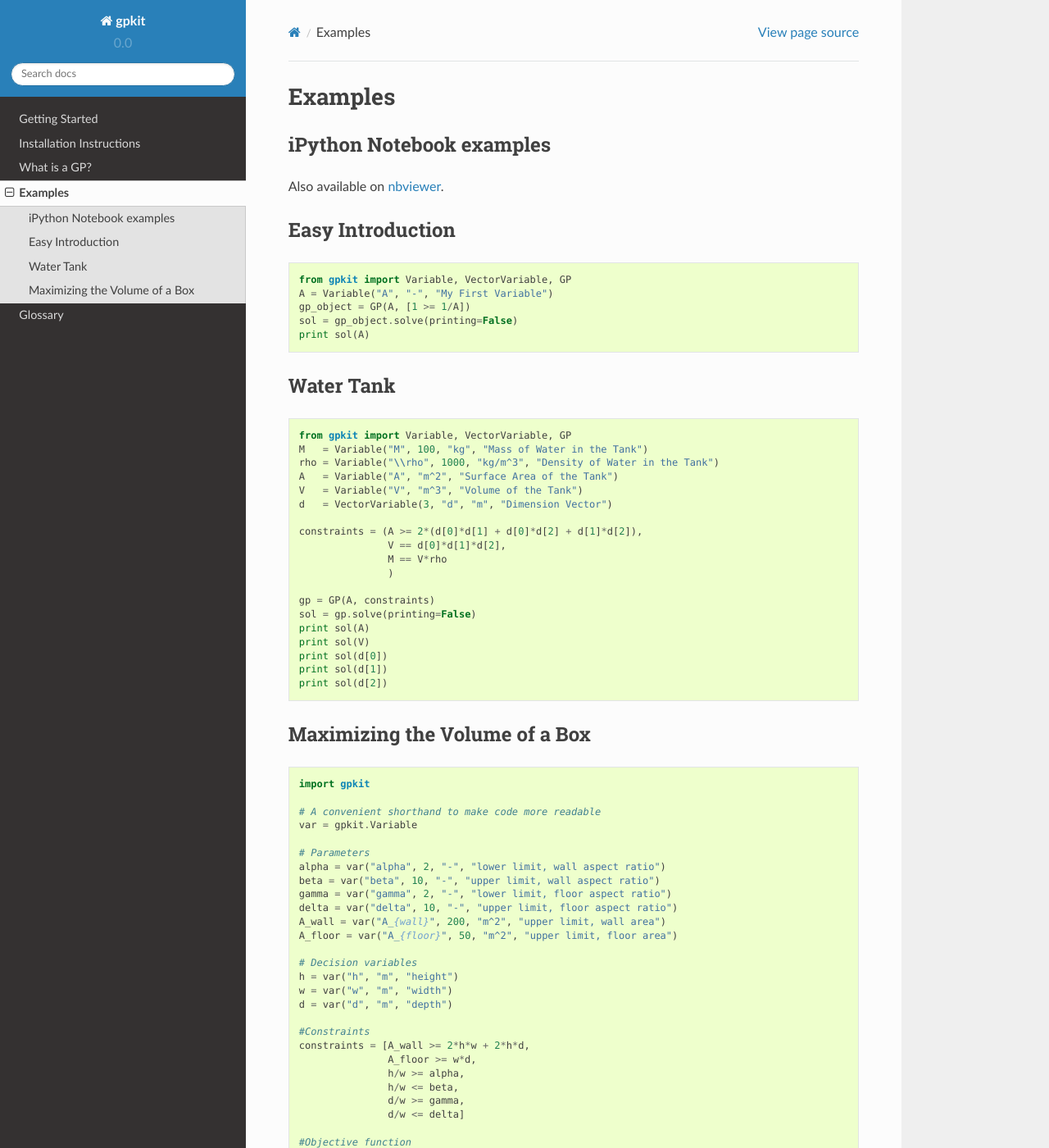
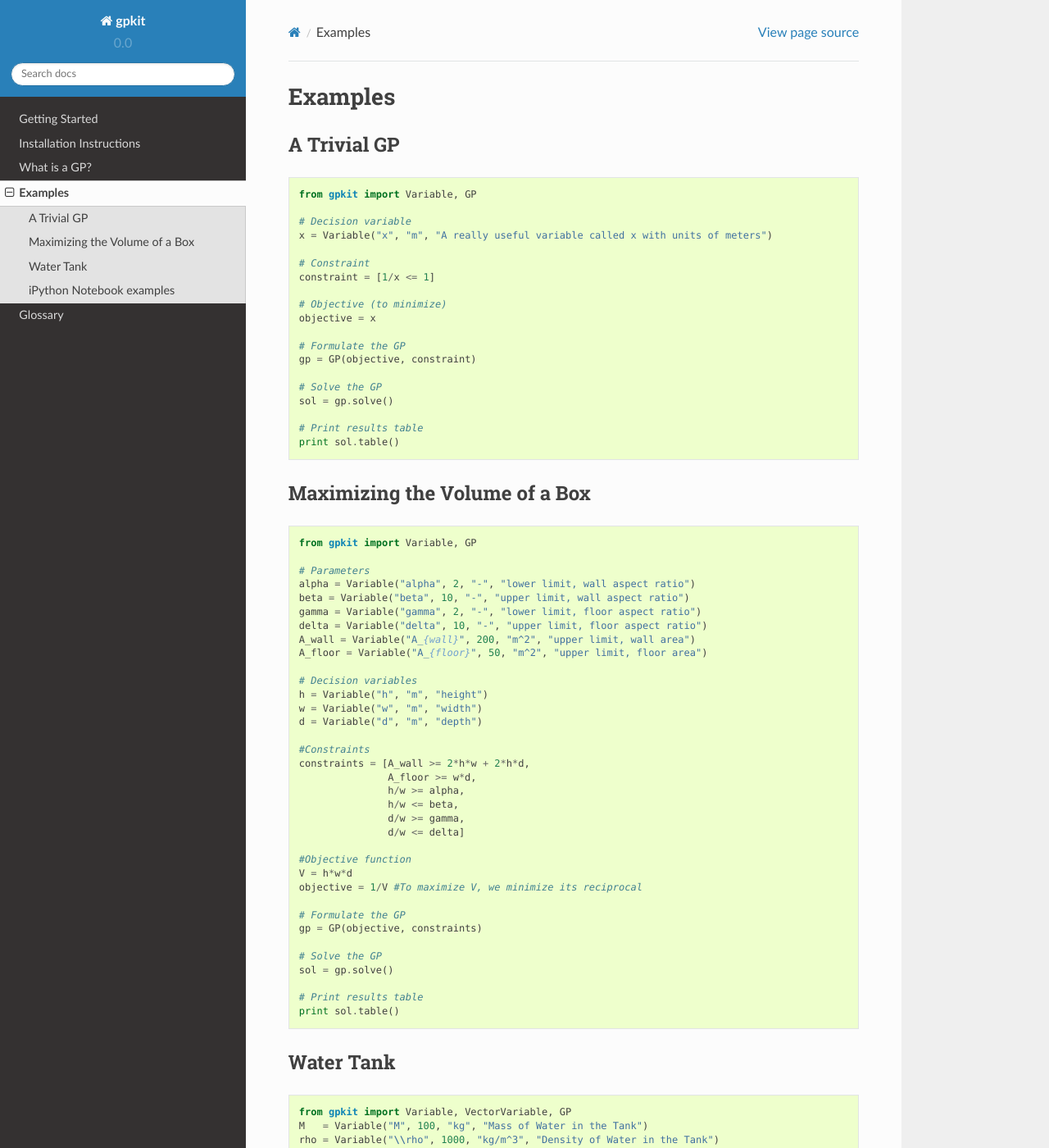
Before and after one commit to convexengineering/gpkit, a Sphinx documentation site: the page built from docs/source/examples.rst, in a window 1280 px wide and 1400 px high. Shown: the whole window at 82% size. Built offline with Sphinx 7.4.7 and the Read the Docs theme 2.0.0, drawn with Linux system fonts in a browser that asks for light colours; pages that are not in the unit, such as notebooks, are missing from menus; some of the changed text lies outside the part shown.

Commit message:
all the editing

```diff
--- a/docs/source/examples.rst
+++ b/docs/source/examples.rst
@@ -1,5 +1,25 @@
 Examples
 ********
+
+A Trivial GP
+============
+.. literalinclude:: examples/x_greaterthan_1.py
+
+Maximizing the Volume of a Box
+==============================
+.. literalinclude:: examples/simple_box.py
+
+Water Tank
+==========
+.. literalinclude:: examples/water_tank.py
+
+.. Comments:
+
+..
+    .. literalinclude:: code/simple_box.py
+        :language: python
+        :emphasize-lines: 2-4, 6
+        :lines: 1-7
 
 iPython Notebook examples
 =========================
@@ -12,26 +32,6 @@ Also available on `nbviewer <http://nbviewer.ipython.org/github/convexopt/gpkit/
        ipynb/Box/Box.rst
 
 
-Easy Introduction
-=================
-.. literalinclude:: examples/A_greaterthan_1.py
-
-Water Tank
-==========
-.. literalinclude:: examples/water_tank.py
-
-Maximizing the Volume of a Box
-==============================
-.. literalinclude:: examples/simple_box.py
-
-.. Comments:
-
-..
-    .. literalinclude:: code/simple_box.py
-        :language: python
-        :emphasize-lines: 2-4, 6
-        :lines: 1-7
-
 .. http://sphinx-doc.org/markup/code.html
 
 .. * As many examples as we feel are useful to demonstrate the different capabilities of gpkit
--- a/docs/source/examples/A_greaterthan_1.py
+++ /dev/null
@@ -1,5 +0,0 @@
-from gpkit import Variable, VectorVariable, GP
-A = Variable("A", "-", "My First Variable")
-gp_object = GP(A, [1 >= 1/A])
-sol = gp_object.solve(printing=False)
-print sol(A)
--- a/docs/source/examples/simple_box.py
+++ b/docs/source/examples/simple_box.py
@@ -1,20 +1,17 @@
-import gpkit
-
-# A convenient shorthand to make code more readable
-var = gpkit.Variable
+from gpkit import Variable, GP
 
 # Parameters
-alpha = var("alpha", 2, "-", "lower limit, wall aspect ratio")
-beta = var("beta", 10, "-", "upper limit, wall aspect ratio")
-gamma = var("gamma", 2, "-", "lower limit, floor aspect ratio")
-delta = var("delta", 10, "-", "upper limit, floor aspect ratio")
-A_wall = var("A_{wall}", 200, "m^2", "upper limit, wall area")
-A_floor = var("A_{floor}", 50, "m^2", "upper limit, floor area")
+alpha = Variable("alpha", 2, "-", "lower limit, wall aspect ratio")
+beta = Variable("beta", 10, "-", "upper limit, wall aspect ratio")
+gamma = Variable("gamma", 2, "-", "lower limit, floor aspect ratio")
+delta = Variable("delta", 10, "-", "upper limit, floor aspect ratio")
+A_wall = Variable("A_{wall}", 200, "m^2", "upper limit, wall area")
+A_floor = Variable("A_{floor}", 50, "m^2", "upper limit, floor area")
 
 # Decision variables
-h = var("h", "m", "height")
-w = var("w", "m", "width")
-d = var("d", "m", "depth")
+h = Variable("h", "m", "height")
+w = Variable("w", "m", "width")
+d = Variable("d", "m", "depth")
 
 #Constraints
 constraints = [A_wall >= 2*h*w + 2*h*d,
@@ -26,10 +23,10 @@ constraints = [A_wall >= 2*h*w + 2*h*d,
 
 #Objective function
 V = h*w*d
-objective = 1/V #Standard form is to minimize the objective function
+objective = 1/V #To maximize V, we minimize its reciprocal
 
 # Formulate the GP
-gp = gpkit.GP(objective, constraints)
+gp = GP(objective, constraints)
 
 # Solve the GP
 sol = gp.solve()
--- /dev/null
+++ b/docs/source/examples/x_greaterthan_1.py
@@ -0,0 +1,19 @@
+from gpkit import Variable, GP
+
+# Decision variable
+x = Variable("x", "m", "A really useful variable called x with units of meters")
+
+# Constraint
+constraint = [1/x <= 1]
+
+# Objective (to minimize)
+objective = x
+
+# Formulate the GP
+gp = GP(objective, constraint)
+
+# Solve the GP
+sol = gp.solve()
+
+# Print results table
+print sol.table()
--- a/docs/source/gettingstarted.rst
+++ b/docs/source/gettingstarted.rst
@@ -8,10 +8,10 @@ GPkit is also a command line tool. This means that you need to be in the termina
 The first thing to do is `install GPkit <installation.html>`_ . Once you have done this, you can start using GPkit in 3 easy steps:
 
 1. Open your command line interface (terminal/Command Prompt)
-2. Open a Python interpreter. This can be done by typing either ``python`` (or ``ipython`` if you have Anaconda and like colorful error messages).
+2. Open a Python interpreter. This can be done by typing ``python`` (or ``ipython`` if you have Anaconda and like colorful error messages).
 3. Type ``import gpkit``
 
-In your command line, this will look something like this::
+After doing this, your command line will look something like one of the following::
 
     $ python
     >>> import gpkit
```
Also changed, not shown: docs/source/whatisagp.rst (+13 -14 lines).
